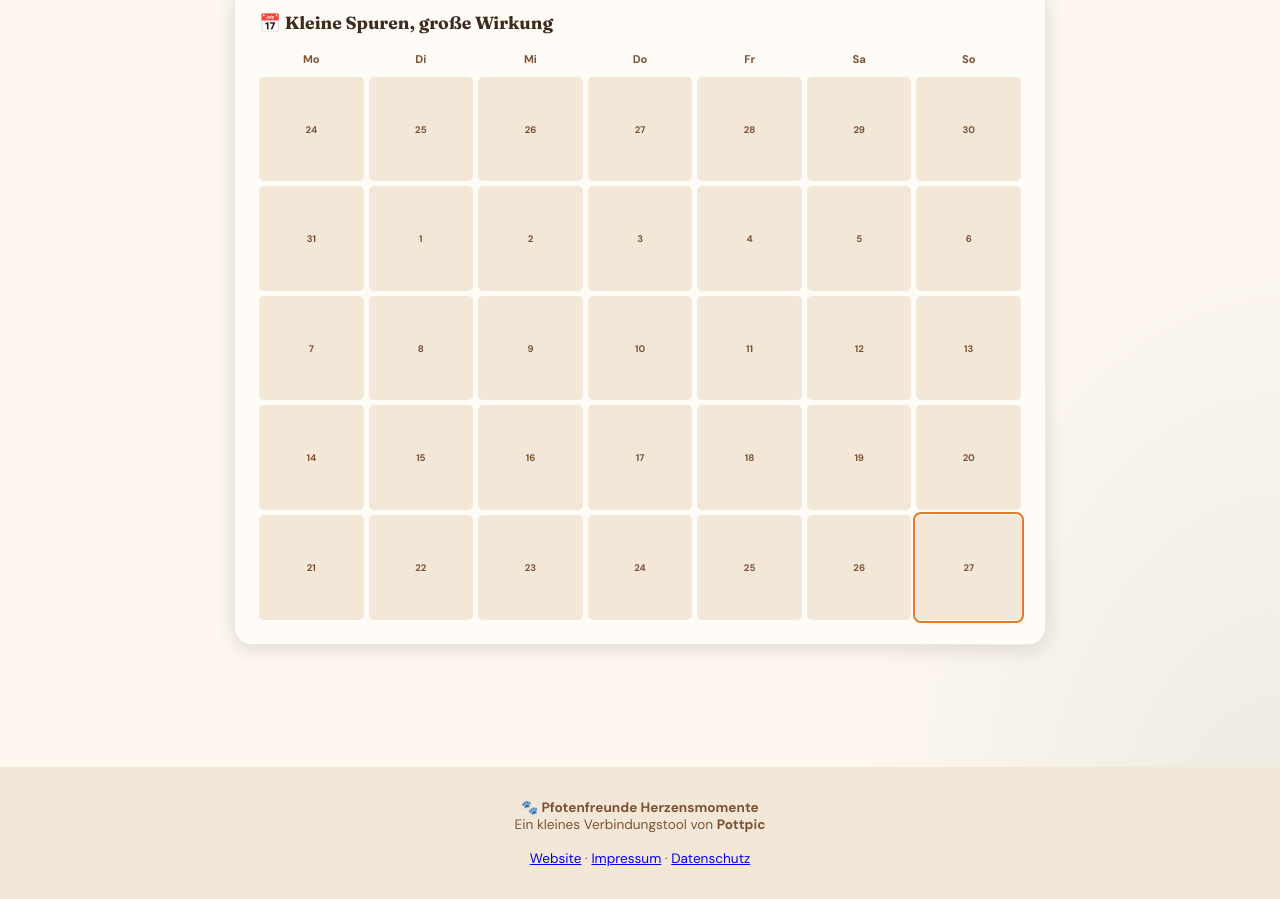
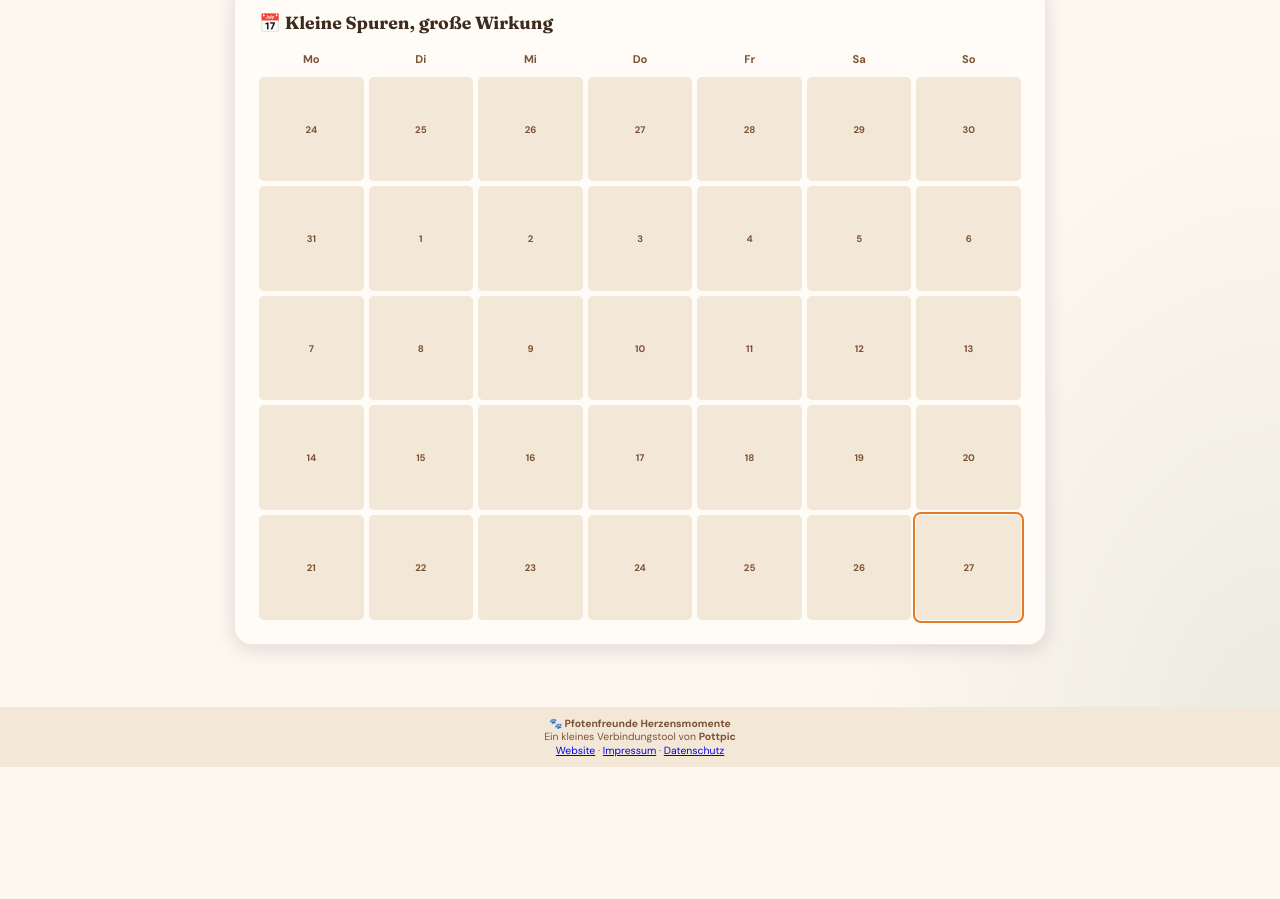
Before and after one commit to pottpic/Pfotenfreunde-Tracker-, a plain HTML site: page Index.html in a window 1280 px wide. Shown: the part 1214-2113 px from the top of the page. After the commit the page ends 1981 px from the top, so only its background shows below. Drawn offline with Linux system fonts and the light colour scheme.

Commit message:
Update Index.html

```diff
--- a/Index.html
+++ b/Index.html
@@ -221,13 +221,13 @@ function renderAchievements(){const d=dog();document.getElementById('achGrid').i
 function renderAll(){checkDailyReset();renderDogBars();renderCategories();renderXP();renderHeatmap();renderTasks();renderStats();renderAchievements();document.getElementById('streakNum').textContent=dog().streak}
 renderAll();
 </script>
-  <footer style="margin-top:80px; padding:32px 20px; text-align:center; background:#f3e8d8; color:#7c5235; font-size:0.85rem;">
+  <footer style="margin-top:20px; padding:10px 8px; text-align:center; background:#f3e8d8; color:#7c5235; font-size:.65rem; line-height:1.3;">
   <strong>🐾 Pfotenfreunde Herzensmomente</strong><br>
-  Ein kleines Verbindungstool von <strong>Pottpic</strong><br><br>
+  Ein kleines Verbindungstool von <strong>Pottpic</strong><br>
 
-  <a href="https://pottpic.de" target="_blank">Website</a> ·
-  <a href="https://pottpic.de/impressum" target="_blank">Impressum</a> ·
-  <a href="https://pottpic.de/datenschutz" target="_blank">Datenschutz</a>
+  <a href="https://www.pottpic.de" target="_blank">Website</a> ·
+  <a href="https://www.pottpic.de/about/" target="_blank">Impressum</a> ·
+  <a href="https://www.pottpic.de/j/privacy" target="_blank">Datenschutz</a>
 </footer>
 </body>
 </html>
```
